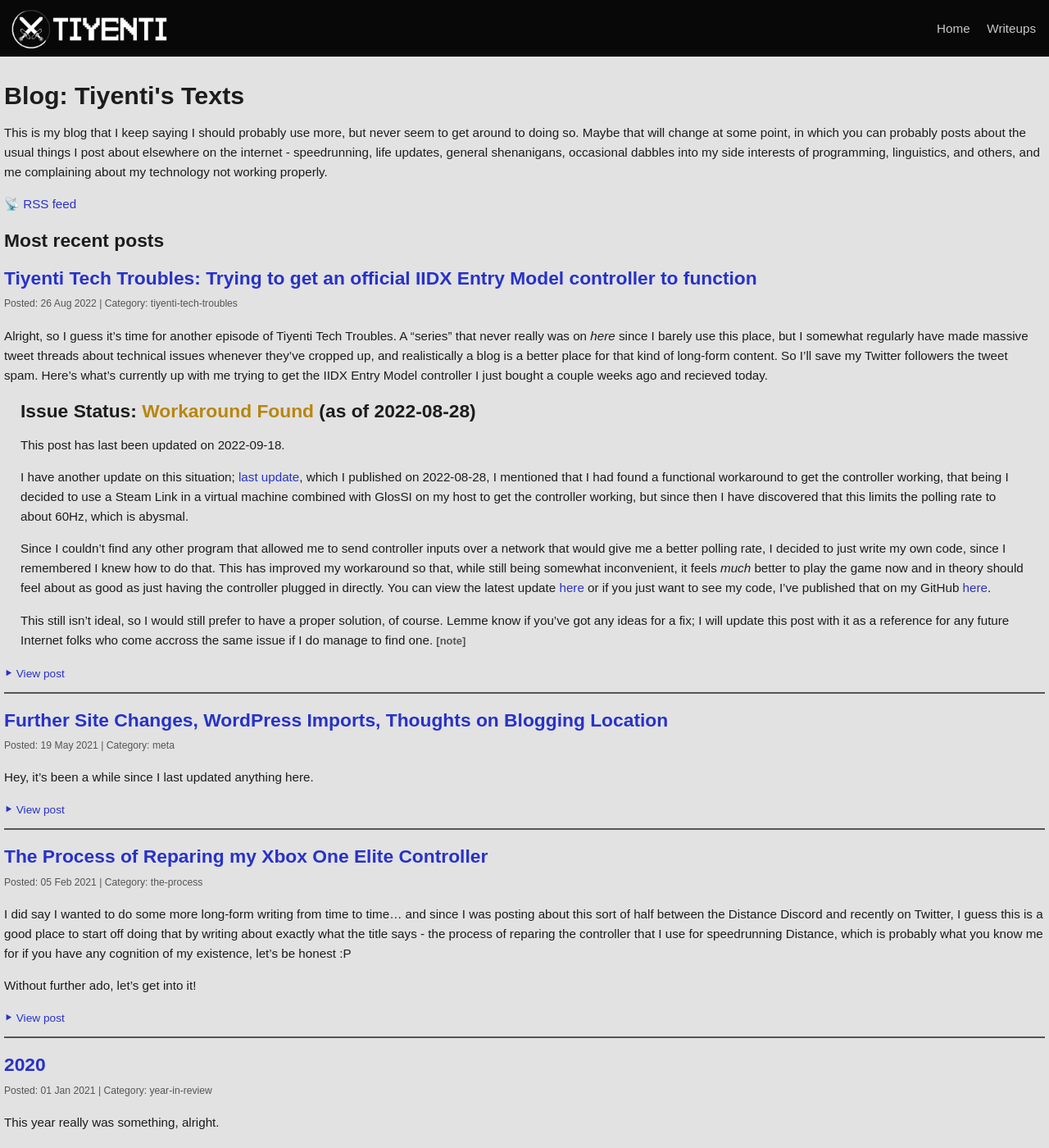
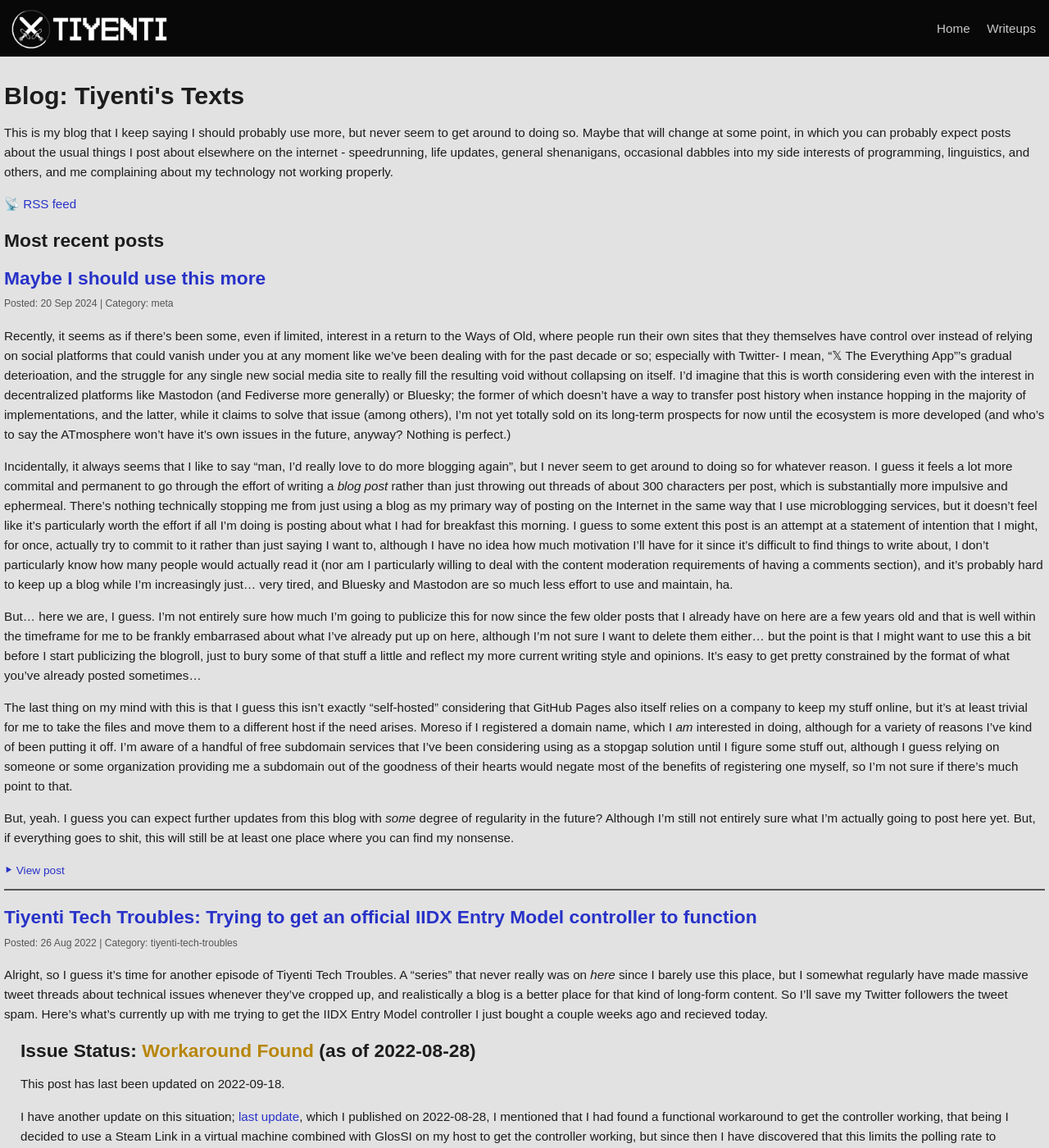
Before and after one commit to Tiyenti/Tiyenti.github.io, a Jekyll site: the page built from blog.html, in a window 1280 px wide and 1400 px high. Shown: the whole window at 82% size. Built offline with Jekyll 4.4.1, drawn with Linux system fonts in a browser that asks for light colours.

Commit message:
...i committed the wrong files lol
it was bound to happen eventually

```diff
--- a/_layouts/post.html
+++ b/_layouts/post.html
@@ -3,7 +3,6 @@
 ---
 <a href="{% link index.html %}">Home</a> &gt; <a href="{% link writeups.md %}">Writeups</a> &gt; <b>{{ page.title }}</b>
 <h1>{{ page.title }} </h1>
-{{ content }}
 <div class="date">
     Posted: {{ page.date | date_to_string }}
     {% if page.updated %}
@@ -12,7 +11,9 @@
     {% if page.category %}
         | Category: {{ page.category }}
     {% endif %}
+    | Written by Tnt (aka Tiyenti)
 </div>
+{{ content }}
 <div class="bottomnav">
     {% if page.previous.url %}
     <a class="prev" href="{{page.previous.url}}">&laquo; {{page.previous.title}}</a>
--- /dev/null
+++ b/_posts/2024-09-20-maybe-i-should-use-this-more.md
@@ -0,0 +1,13 @@
+---
+title: Maybe I should use this more
+category: meta
+---
+Recently, it seems as if there's been some, even if limited, interest in a return to the Ways of Old, where people run their own sites that they themselves have control over instead of relying on social platforms that could vanish under you at any moment like we've been dealing with for the past decade or so; especially with Twitter- I mean, "𝕏 The Everything App"'s gradual deterioation, and the struggle for any single new social media site to really fill the resulting void without collapsing on itself. I'd imagine that this is worth considering even with the interest in decentralized platforms like Mastodon (and Fediverse more generally) or Bluesky; the former of which doesn't have a way to transfer post history when instance hopping in the majority of implementations, and the latter, while it claims to solve that issue (among others), I'm not yet totally sold on its long-term prospects for now until the ecosystem is more developed (and who's to say the ATmosphere won't have it's own issues in the future, anyway? Nothing is perfect.)
+
+Incidentally, it always seems that I like to say "man, I'd really love to do more blogging again", but I never seem to get around to doing so for whatever reason. I guess it feels a lot more commital and permanent to go through the effort of writing a *blog post* rather than just throwing out threads of about 300 characters per post, which is substantially more impulsive and ephermeal. There's nothing technically stopping me from just using a blog as my primary way of posting on the Internet in the same way that I use microblogging services, but it doesn't feel like it's particularly worth the effort if all I'm doing is posting about what I had for breakfast this morning. I guess to some extent this post is an attempt at a statement of intention that I might, for once, actually try to commit to it rather than just saying I want to, although I have no idea how much motivation I'll have for it since it's difficult to find things to write about, I don't particularly know how many people would actually read it (nor am I particularly willing to deal with the content moderation requirements of having a comments section), and it's probably hard to keep up a blog while I'm increasingly just... very tired, and Bluesky and Mastodon are so much less effort to use and maintain, ha.
+
+But... here we are, I guess. I'm not entirely sure how much I'm going to publicize this for now since the few older posts that I already have on here are a few years old and that is well within the timeframe for me to be frankly embarrased about what I've already put up on here, although I'm not sure I want to delete them either... but the point is that I might want to use this a bit before I start publicizing the blogroll, just to bury some of that stuff a little and reflect my more current writing style and opinions. It's easy to get pretty constrained by the format of what you've already posted sometimes...
+
+The last thing on my mind with this is that I guess this isn't exactly "self-hosted" considering that GitHub Pages also itself relies on a company to keep my stuff online, but it's at least trivial for me to take the files and move them to a different host if the need arises. Moreso if I registered a domain name, which I *am* interested in doing, although for a variety of reasons I've kind of been putting it off. I'm aware of a handful of free subdomain services that I've been considering using as a stopgap solution until I figure some stuff out, although I guess relying on someone or some organization providing me a subdomain out of the goodness of their hearts would negate most of the benefits of registering one myself, so I'm not sure if there's much point to that.
+
+But, yeah. I guess you can expect further updates from this blog with *some* degree of regularity in the future? Although I'm still not entirely sure what I'm actually going to post here yet. But, if everything goes to shit, this will still be at least one place where you can find my nonsense.
--- a/blog.html
+++ b/blog.html
@@ -5,7 +5,7 @@
 
 <p>
 This is my blog that I keep saying I should probably use more, but never seem to get around to doing so.
-Maybe that will change at some point, in which you can probably posts about the usual things I post about
+Maybe that will change at some point, in which you can probably expect posts about the usual things I post about
 elsewhere on the internet - speedrunning, life updates, general shenanigans, occasional dabbles into my
 side interests of programming, linguistics, and others, and me complaining about my technology not working
 properly.
```
